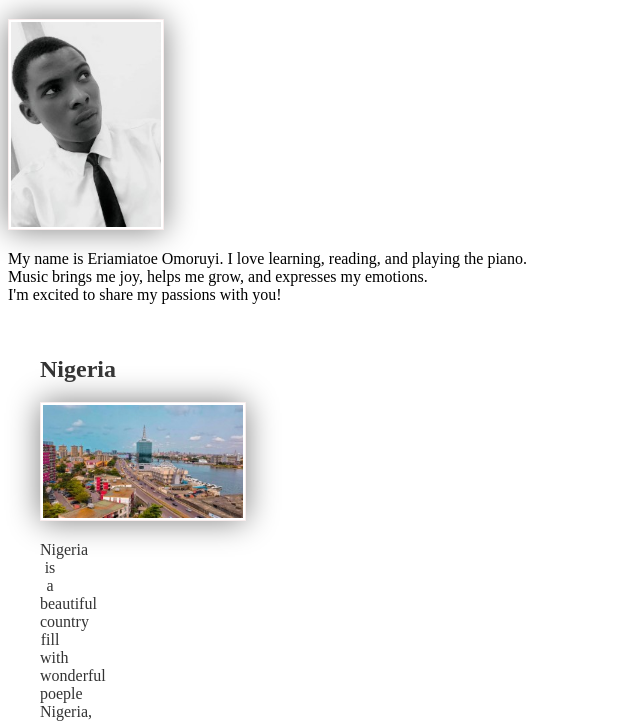
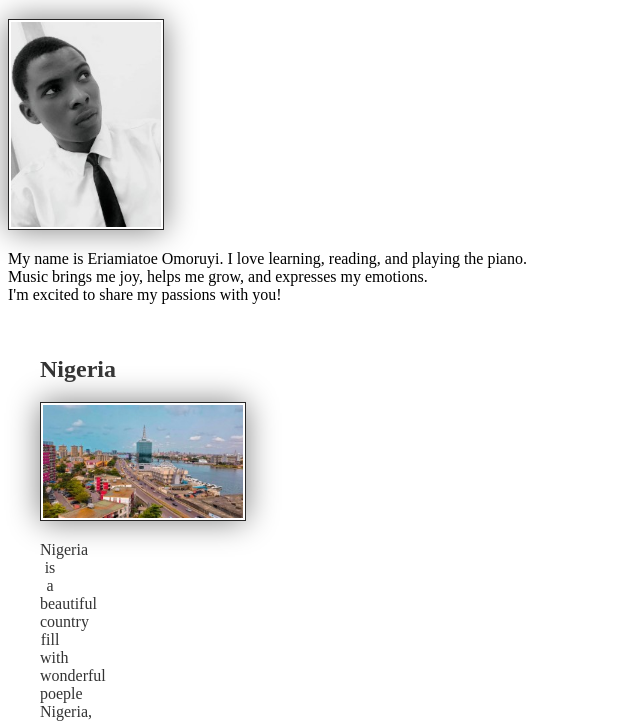
Before and after one commit to omoruyi360/wdd130, a plain HTML site: page index.html in a window 1280 px wide. Shown: the part 87-810 px from the top of the page, without its empty margins (0-640 px from the left). Drawn offline with Linux system fonts and the light colour scheme.

Commit message:
final update

```diff
--- a/styles/styles.css
+++ b/styles/styles.css
@@ -13,7 +13,7 @@ h1 {
 img {
  width: 150px;
  height: auto;
- border: 1px solid rgb(248, 237, 237);
+ border: 1px solid rgb(39, 38, 38);
  padding: 2px;
  box-shadow: 0 0 30px gray;
 }
```
